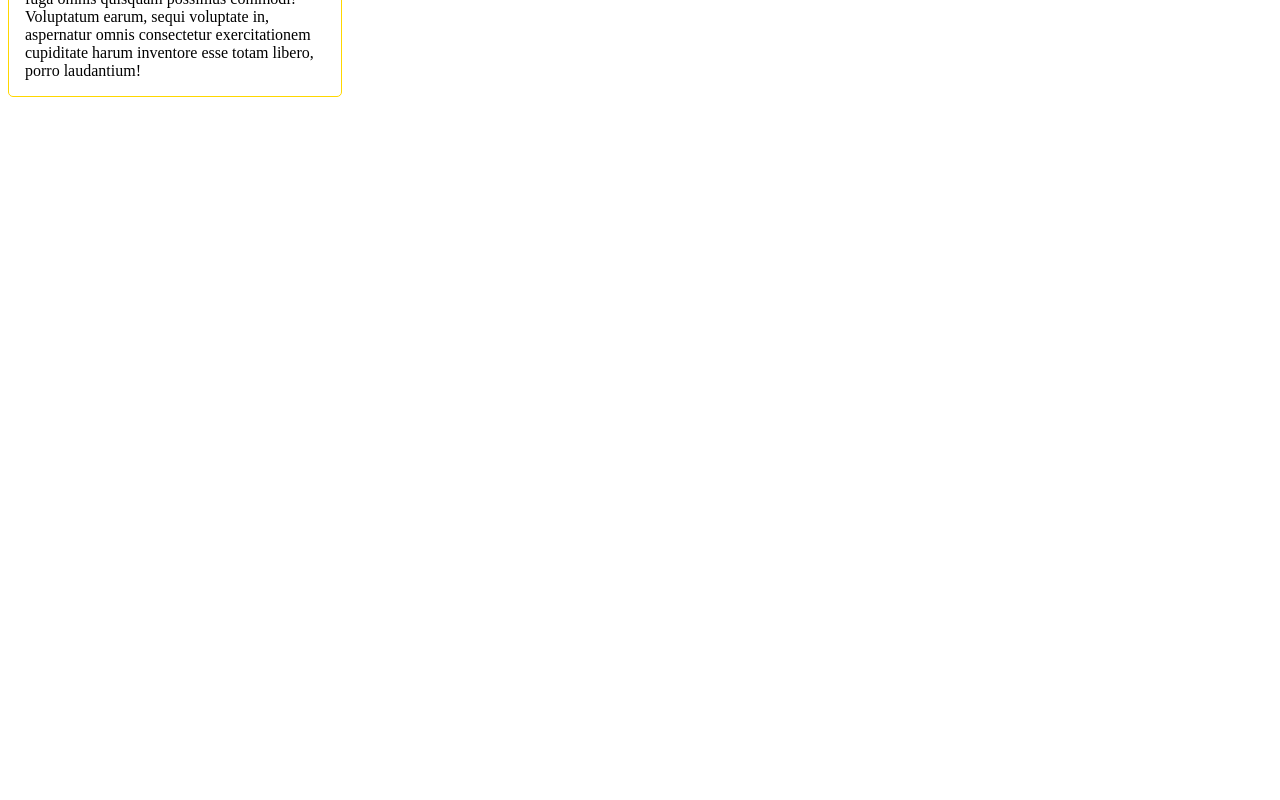
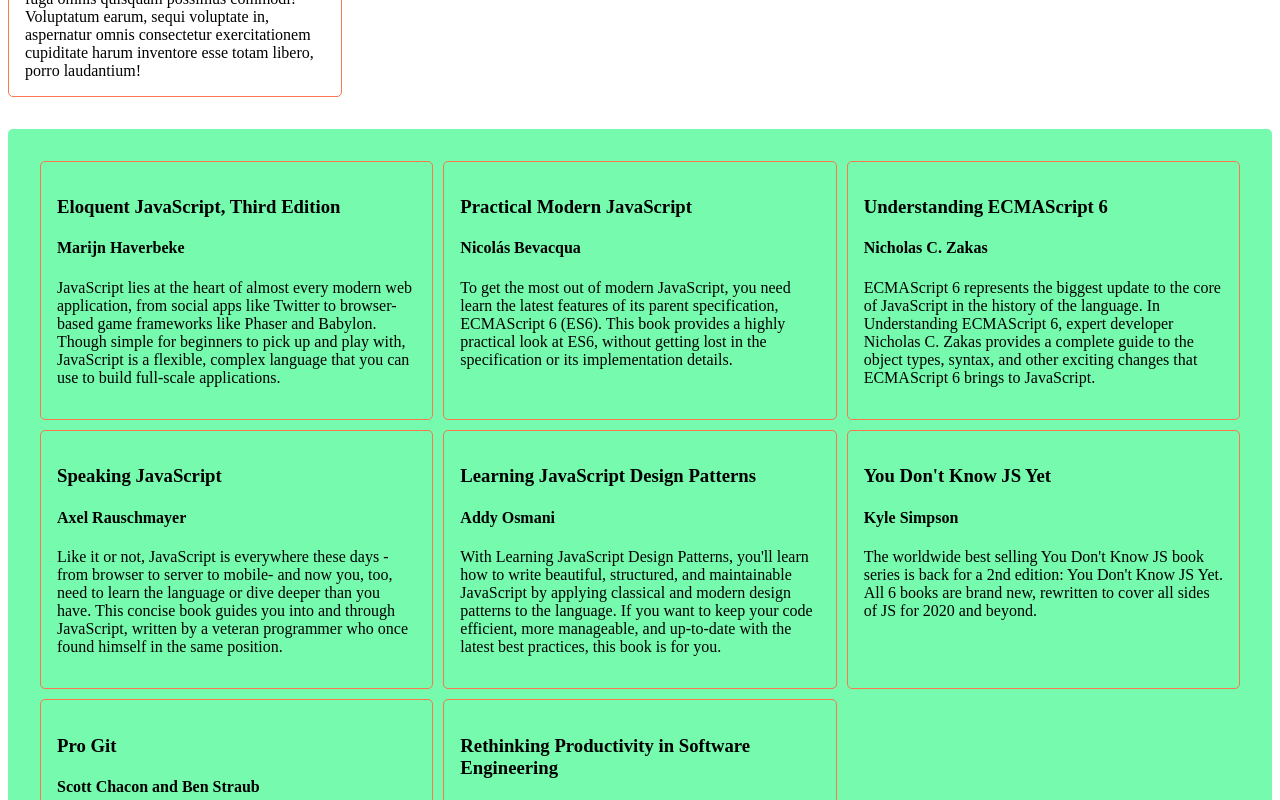
Before and after one commit to emmeiwhite/react-foundations, a React (Create React App) app: page / in a window 1280 px wide. Shown: the part 660-1460 px from the top of the page. Before the commit the page ends 800 px from the top, so only its background shows below. Built offline with nearby package versions, Linux system fonts and the light colour scheme.

Commit message:
Rendering Lists of objects

```diff
--- a/src/App.js
+++ b/src/App.js
@@ -27,6 +27,12 @@
         earum, sequi voluptate in, aspernatur omnis consectetur exercitationem
         cupiditate harum inventore esse totam libero, porro laudantium!
       </Book>
+
+      <section className="book-list">
+        {books.map((book) => {
+          return <Book {...book} key={book.isbn} />;
+        })}
+      </section>
     </main>
   );
 };
--- a/src/css/Book.css
+++ b/src/css/Book.css
@@ -1,7 +1,21 @@
 .bookWrapper {
   padding: 1rem;
   width: 300px;
-  border: 1px solid gold;
+  border: 1px solid rgb(250, 119, 79);
   border-radius: 5px;
   margin-bottom: 2rem;
 }
+
+.book-list {
+  display: grid;
+  grid-template-columns: repeat(3, 1fr);
+  background-color: rgb(118, 250, 173);
+  padding: 2rem;
+  border-radius: 5px;
+  gap: 10px;
+}
+
+.book-list .bookWrapper {
+  width: auto;
+  margin-bottom: 0;
+}
```
